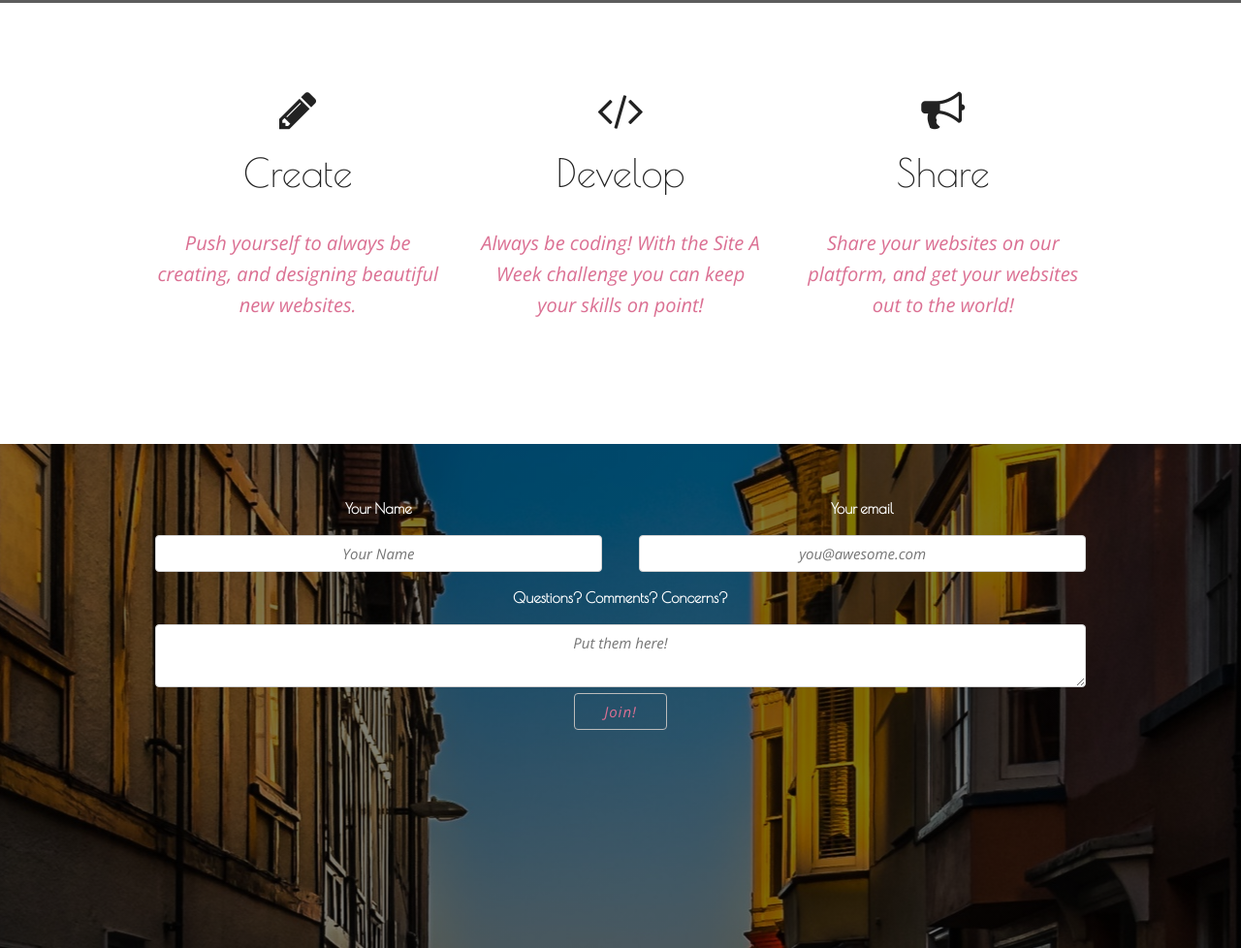
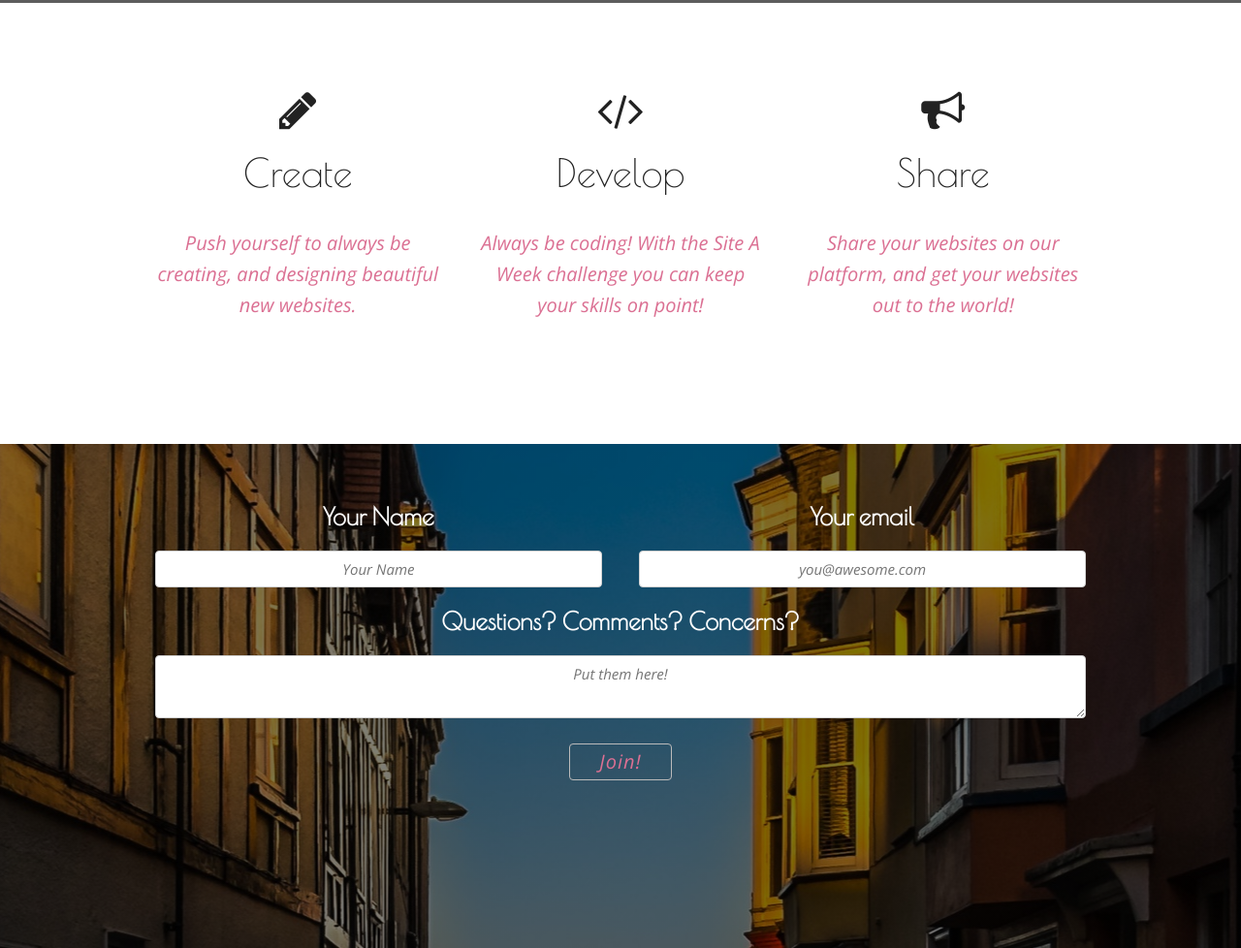
Before and after one commit to jordanjones98/siteaweek, a plain HTML site: page index.html in a window 1280 px wide. Shown: the part 637-1615 px from the top of the page at 97% size. Drawn offline with nearby package versions, Linux system fonts and the light colour scheme; grey boxes are pictures that could not be loaded.

Commit message:
ALMOST THERE

```diff
--- a/index.html
+++ b/index.html
@@ -52,19 +52,19 @@
     </div>
     <div class="section3 center join">
       <div class="container inputcontain">
-        <form action="//formspree.io/me@jordanjones.xyz" method="POST">
+        <form action="//formspree.io/me@jordanjones.xyz" method="POST" required="yes">
           <div class="row">
             <div class="six columns">
               <label for="nameinput">Your Name</label>
-              <input type="text" name="name" placeholder="Your Name" class="u-full-width input" id="nameinput">
+              <input type="text" name="name" placeholder="Your Name" class="u-full-width input" id="nameinput" required="yes">
             </div>
             <div class="six columns">
               <label for="exampleEmailInput">Your email</label>
-              <input class="u-full-width input" type="email" name="_replyto" placeholder="you@awesome.com" id="EmailInput">
+              <input class="u-full-width input" type="email" name="_replyto" placeholder="you@awesome.com" id="EmailInput" required="yes">
             </div>
           </div>
           <label for="exampleMessage">Questions? Comments? Concerns?</label>
-          <textarea class="u-full-width input" placeholder="Put them here!" name="message" id="exampleMessage"></textarea>
+          <textarea class="u-full-width input" placeholder="Put them here!" name="message" id="exampleMessage" required="yes"></textarea>
           <button type="submit" name="joinsubmit" class="joinsubmit hvr-bounce-to-bottom" value="Send">Join!</button>
         </form>
       </div>
--- a/sass/main.sass
+++ b/sass/main.sass
@@ -49,6 +49,7 @@ p.value-description
 .joinnow
   font-family: $opensans
   color: $color1
+  font-size: 20px
 .join
   height: 60%
   padding-top: 40px
@@ -69,9 +70,13 @@ label
 .joinsubmit
   font-family: $opensans
   color: $color1
+  font-size: 20px
+  margin-top: 20px
 .icon
   padding-top: 30%
   padding-bottom: 10px
+label
+  font-size: 25px
 input[type="text email"]
   background-color: rgba(184, 184, 184, 0.52)
 
```
Also changed, not shown: css/main.css, 1 other file.
